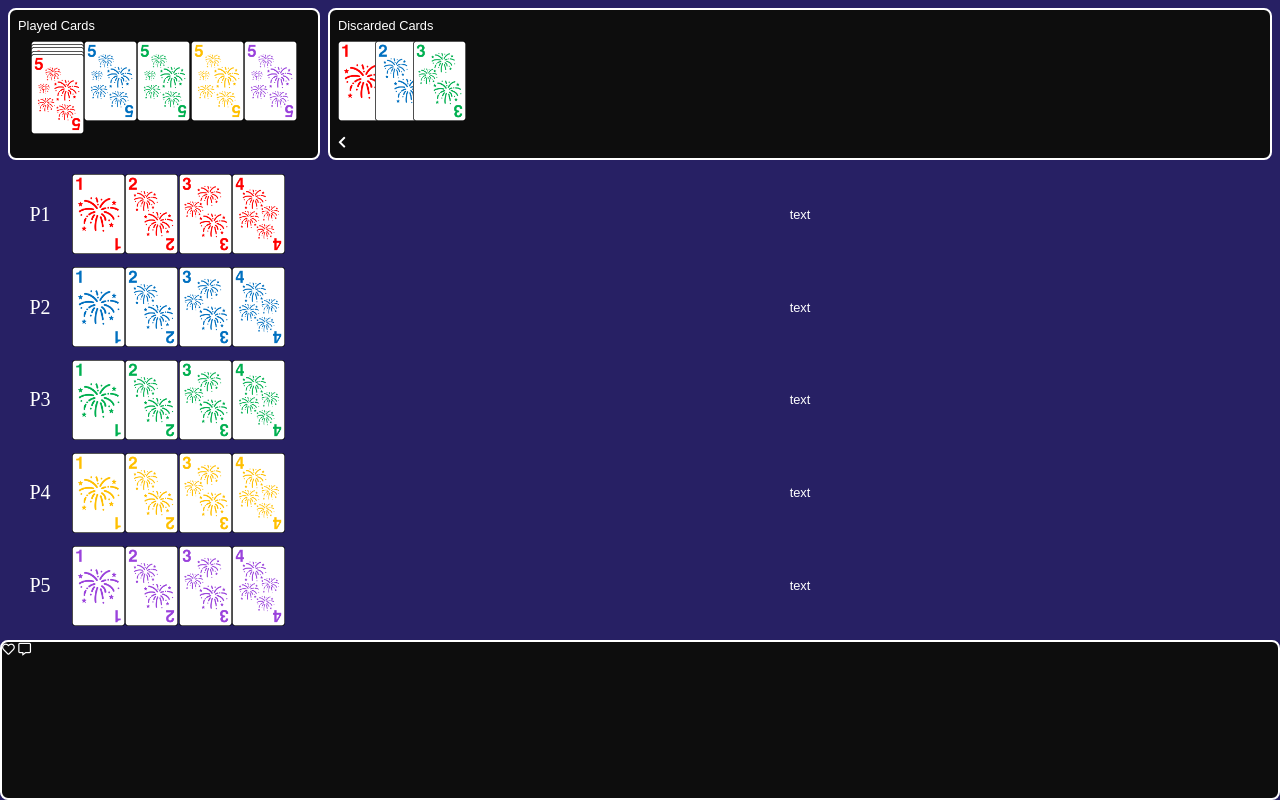
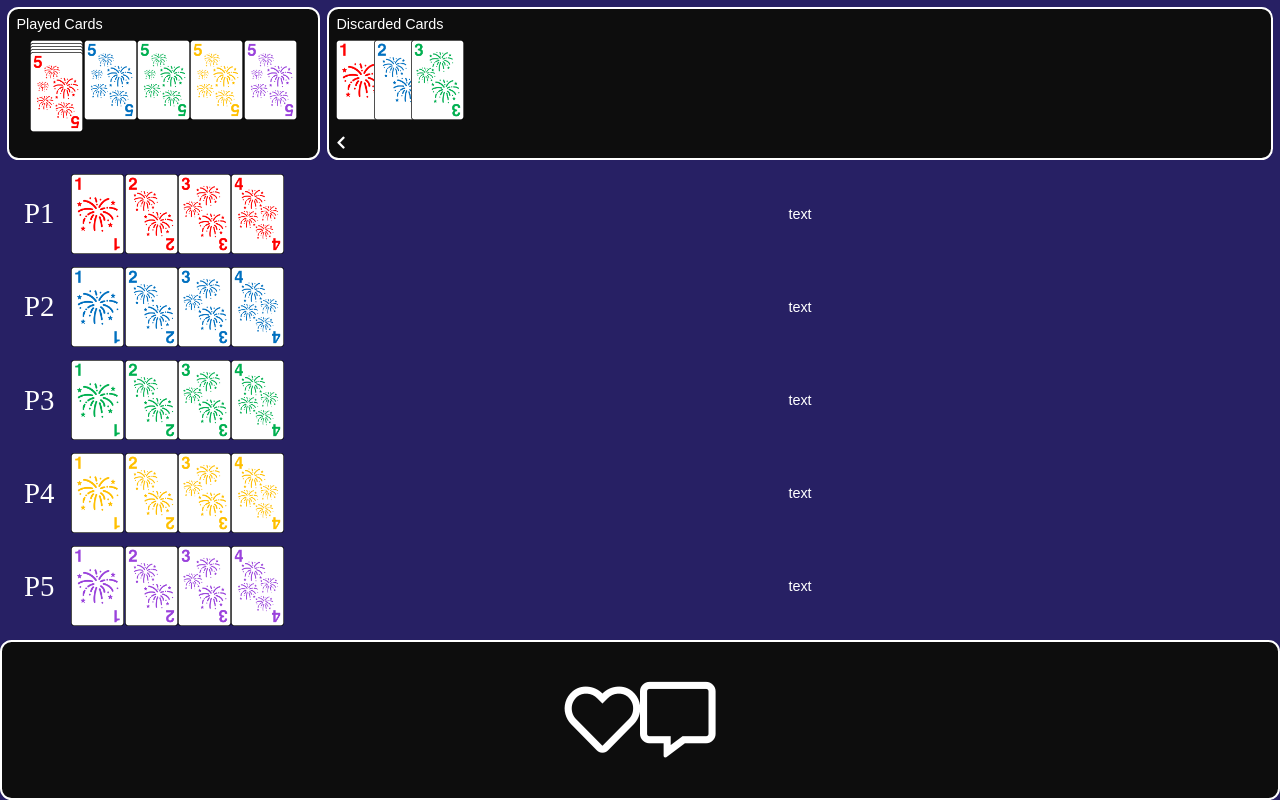
Before and after one commit to atyjeski/tyjeski, a Django app: page /hanabi/new in a window 1280 px wide. Run offline with Django 3.2, Linux system fonts and the light colour scheme; some libraries are stand-ins or nearby versions.

Commit message:
Resize fonts and margins

```diff
--- a/backend/hanabi/static/hanabi/css/interface-overhaul.css
+++ b/backend/hanabi/static/hanabi/css/interface-overhaul.css
@@ -18,18 +18,21 @@
     --clr-lives: rgb(202, 32, 32);
     --clr-hints: rgb(31, 205, 248);
 
-    --fs-small: .8rem;
-    --fs-medium: 1.25rem;
-    --fs-large: 2.25rem;
-
-    --bw: .15rem;
-    --br: .5rem;
-
     --played-cards-width: min(66vw, 40vh);
     --played-cards-height: min(33vw, 20vh);
 
     --card-width: calc(var(--played-cards-width) / 6);
     --card-height: calc(var(--played-cards-height) / 2);
+
+    --fs-small: calc(var(--played-cards-width) * .045);
+    --fs-medium: calc(var(--fs-small) * 2);
+    --fs-large: calc(var(--fs-small) * 3);
+    --fs-icon: calc(var(--fs-large) * 1.75);
+
+    --margin: calc(var(--fs-small) * .5);
+
+    --bw: calc(var(--fs-small) * .15);
+    --br: calc(var(--fs-small) * .8);
 }
 
 /* General Styles */
@@ -65,23 +68,23 @@ body {
         "played discarded"
         "hands text"
         "info info";
-    grid-gap: .5rem;
+    grid-gap: var(--margin);
 }
 
 .played-cards,
 .discarded-cards {
-    margin-top: .5rem;
-    padding: .5rem;
+    margin-top: var(--margin);
+    padding: var(--margin);
 }
 
 .played-cards,
 .player-hands {
-    margin-left: .5rem;
+    margin-left: var(--margin);
 }
 
 .discarded-cards,
 .game-text {
-    margin-right: .5rem;
+    margin-right: var(--margin);
 }
 
 .played-cards,
@@ -122,7 +125,7 @@ body {
 
 .played-cards__title,
 .discarded-cards__title {
-    margin-bottom: .5rem;
+    margin-bottom: var(--margin);
 }
 
 .played-cards__display,
@@ -133,7 +136,7 @@ body {
 
 .played-cards__display {
     justify-content: center;
-    margin-bottom: var(--fs-small);
+    margin-bottom: var(--margin);
 }
 
 .discarded-cards__display {
@@ -180,6 +183,16 @@ body {
 
 /* Game Info Section */
 
+.game-info {
+    display: flex;
+    justify-content: center;
+    align-items: center;
+}
+
+.game-info > i {
+    font-size: var(--fs-icon);
+}
+
 /* Cards */
 
 .card {
```
